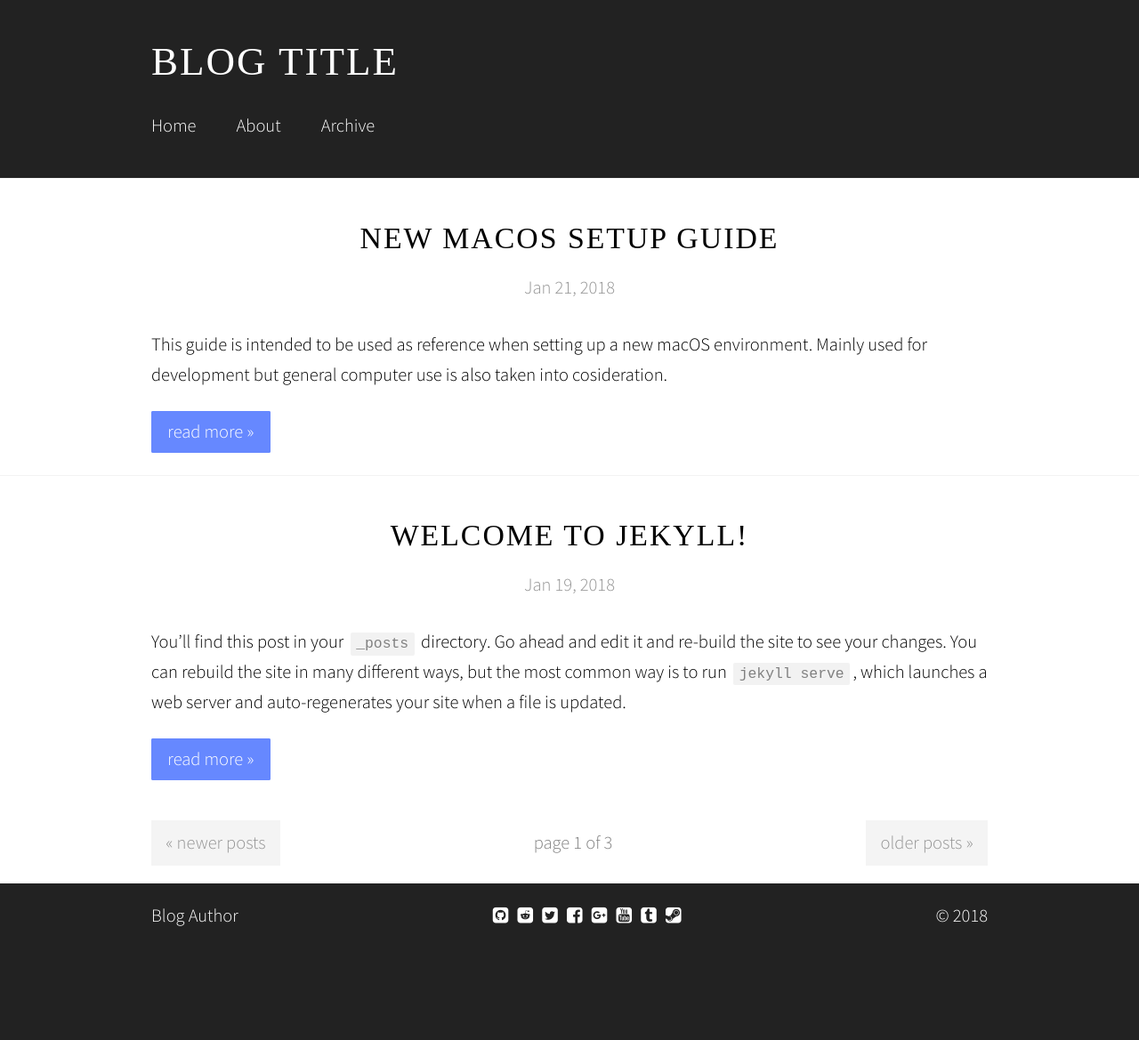
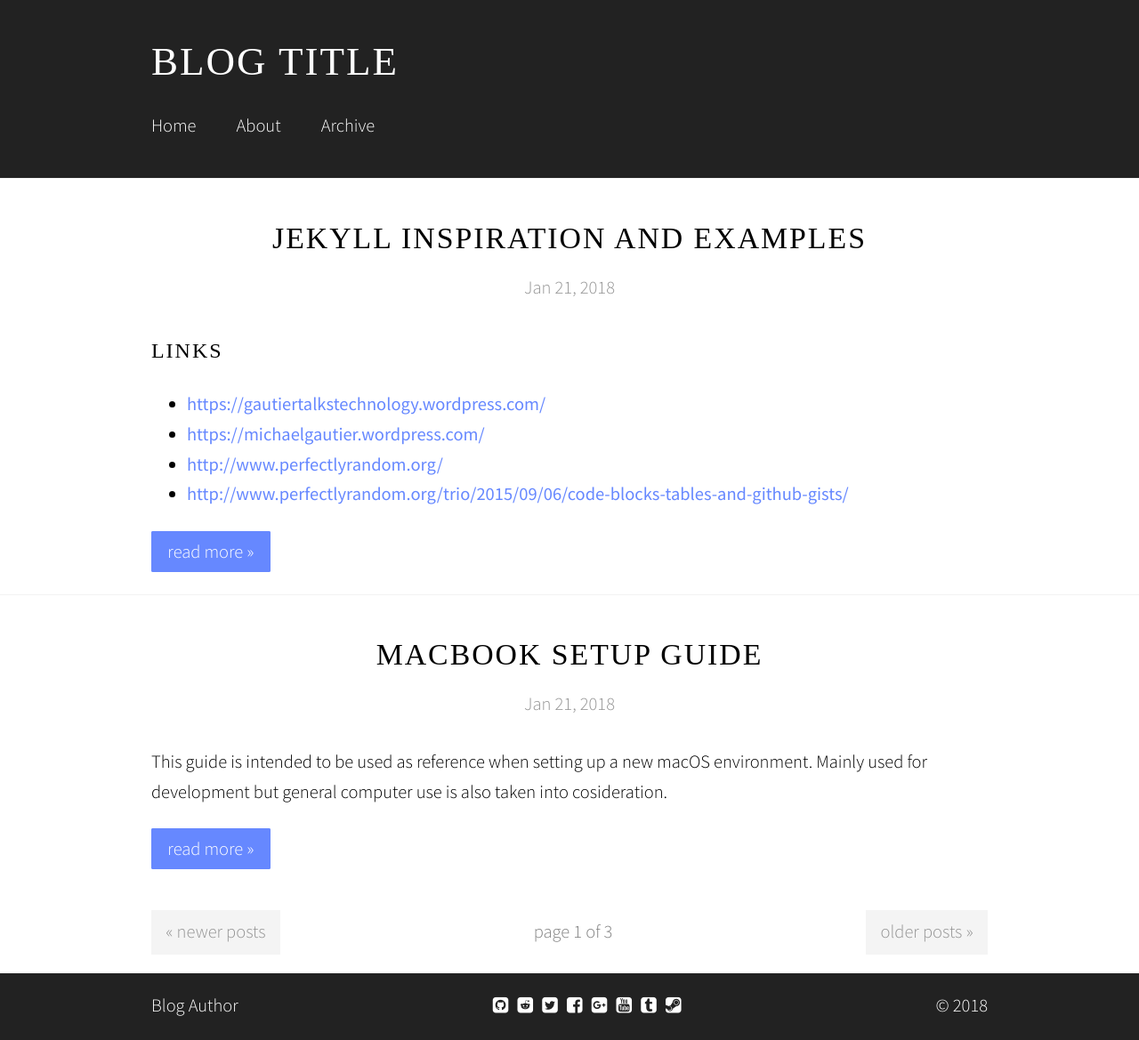
Before and after one commit to Limaa/limaa.github.io, a Jekyll site: the page built from index.html, in a window 1280 px wide. Shown: the whole page at 89% size. Built offline with Jekyll 4.4.1, drawn with Linux system fonts in a browser that asks for light colours; some web fonts are replaced; the list of posts is cut into pages by our own code; before the commit the page ends 1068 px from its top, so only the background shows below that.

Commit message:
Jekyl inspiration and examples

```diff
--- /dev/null
+++ b/_posts/2018-01-21-jekyll-inspiration-and-examples.md
@@ -0,0 +1,10 @@
+---
+title:  "Jekyll inspiration and examples"
+date:   2018-01-21 23:10:00 +0100
+---
+
+### Links
+- [https://gautiertalkstechnology.wordpress.com/](https://gautiertalkstechnology.wordpress.com/)
+- [https://michaelgautier.wordpress.com/](https://michaelgautier.wordpress.com/)
+- [http://www.perfectlyrandom.org/](http://www.perfectlyrandom.org/)
+- [http://www.perfectlyrandom.org/trio/2015/09/06/code-blocks-tables-and-github-gists/](http://www.perfectlyrandom.org/trio/2015/09/06/code-blocks-tables-and-github-gists/)
--- a/_posts/2018-01-21-MacOS-setup-guide.md
+++ b/_posts/2018-01-21-macbook-setup-guide.md
@@ -1,7 +1,8 @@
 ---
-title:  "New macOS setup guide"
+title:  "Macbook setup guide"
 date:   2018-01-21 16:40:00 +0100
 ---
+
 This guide is intended to be used as reference when setting up a new macOS environment. Mainly used for development but general computer use is also taken into cosideration.
 
 ### References
```
